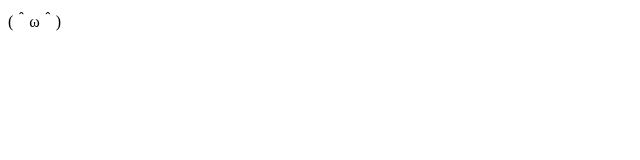
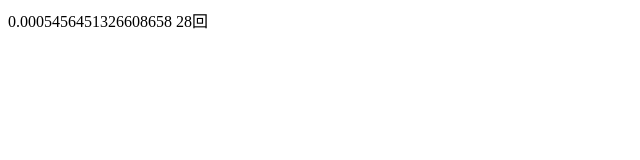
Before and after one commit to clann-jill-rui/GitProject, a plain HTML site: page index.html in a window 1280 px wide. Shown: the whole page, without its empty margins (0-640 px from the left). Drawn offline with Linux system fonts and the light colour scheme.

Commit message:
test deth

```diff
--- a/index.html
+++ b/index.html
@@ -4,7 +4,8 @@
     <meta charset="utf-8">
     <title>GitSample</title>
     <body>
-    <h>(＾ω＾)</h>
+    <h id="tes">(＾ω＾)</h>
     </body>
+    <script src="./test.js"></script>
   </head>
 </html>
--- /dev/null
+++ b/test.js
@@ -0,0 +1,21 @@
+var x,x2,ans;
+    x=0;y=292941;ans=0;
+
+var doc=document.getElementById('tes');//.textContent="ass";
+var count=0;
+kinji(x,y);
+
+function kinji(x,y){
+
+    ans=(x+y)/2;
+
+    if(y-ans<0.001){
+        console.log(count);
+        doc.textContent=ans+'\n'+count+'回';
+    }else{
+        count=count+1;
+
+        kinji(x,ans);
+    }
+
+}
```
